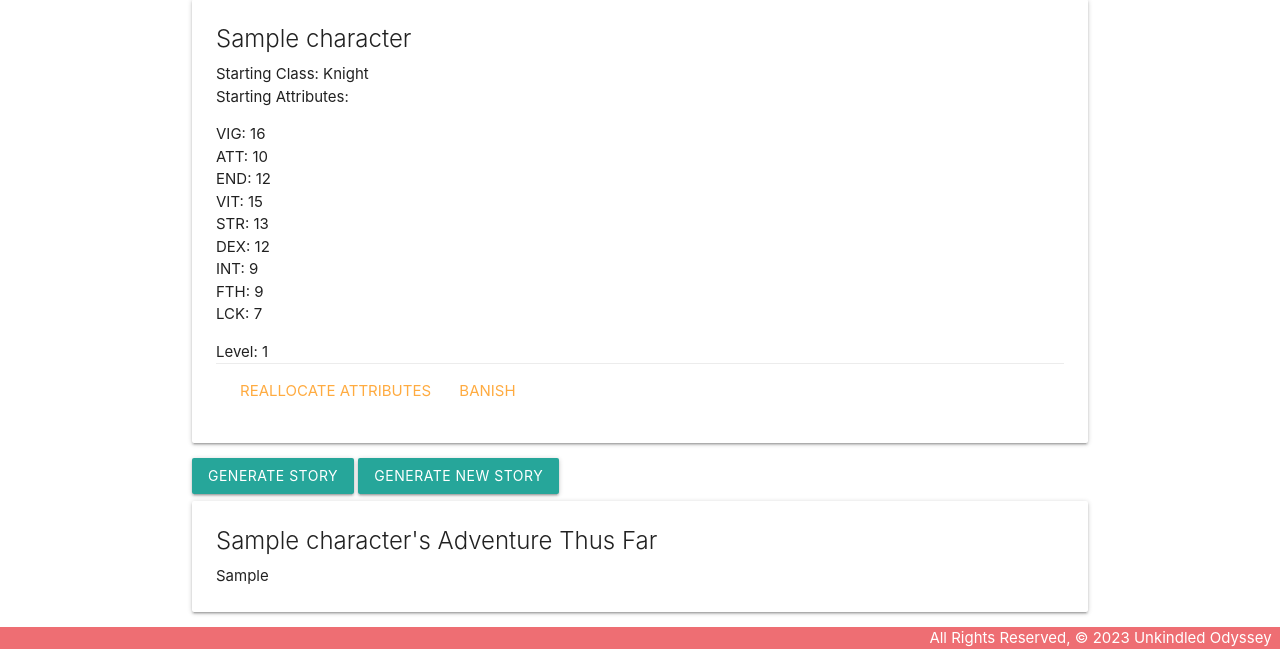
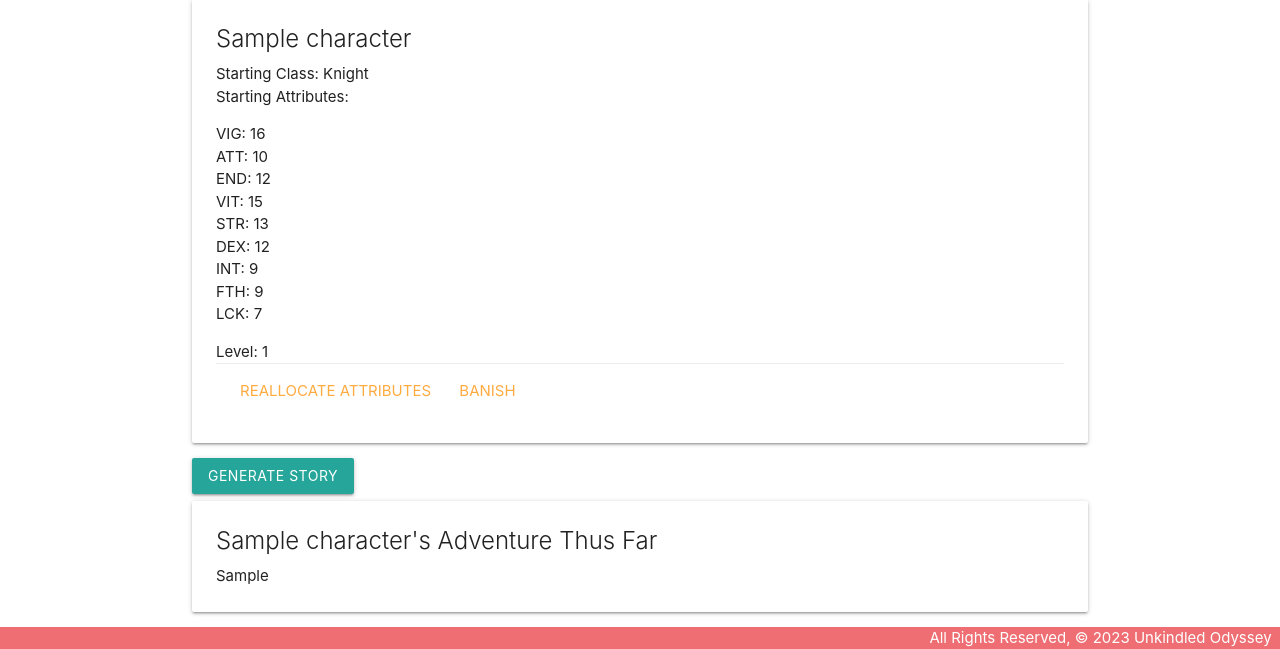
Before and after one commit to KolbiIvey/Unkindled-Odyssey, a Django app: page /characters/1/ in a window 1280 px wide. Shown: the part 201-850 px from the top of the page. Run offline with Django 4.2, Linux system fonts and the light colour scheme; tables that the repository leaves empty hold one stand-in row (values such as "Sample post").

Commit message:
to big of a headache, will come back to this later

```diff
--- a/main_app/templates/characters/detail.html
+++ b/main_app/templates/characters/detail.html
@@ -21,10 +21,10 @@
     </div>
 </div>
 <!-- adding form for button that will generate story when clicked-->
-<form method="POST" action="{% url 'character_story' character.id %}">
+<form method="POST" action="{% url 'character_story' character.id %}" id="story-form">
     {% csrf_token %}
-    <button type="submit" class="btn btn-primary">Generate Story</button>
-    <button type="button" class="btn btn-primary d-none" id="new-story-btn">Generate New Story</button>
+    <button type="submit" class="btn btn-primary" id="generate-btn">Generate Story</button>
+    <!-- <button type="button" class="btn btn-primary d-none" id="new-story-btn">Generate New Story</button> -->
 </form>
 {% if story %}
     <div class="card">
@@ -33,8 +33,27 @@
             <p>{{story}}</p>
         </div>
     </div>
-    <script>
+    <!-- <script>
+        //grabbing buttons
+        const genButton = document.getElementById('generate-btn');
+        const newStoryButton = document.getElementById('new-story-btn');
 
-    </script>
+        //hiding generate button and displaying new button
+        genButton.classList.add('d-none');
+        newStoryButton.classList.remove('d-none');
+
+        //adding event listener for the new button
+        newStoryButton.addEventListener('click', () => {
+            //hiding the new buttuon and displaying the generate button
+            genButton.classList.remove('d-none');
+            newStoryButton.classList.add('d-none');
+
+            //need to reset the form and clear out the story
+            const form = document.getElementById('story-form');
+            form.reset();
+            const storyElement = document.querySelector('.card-content p')
+            storyElement.textContent = '';
+        });
+    </script> -->
 {% endif %}
 {% endblock %}
```
